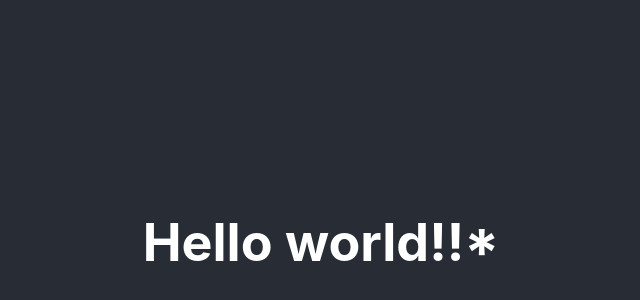
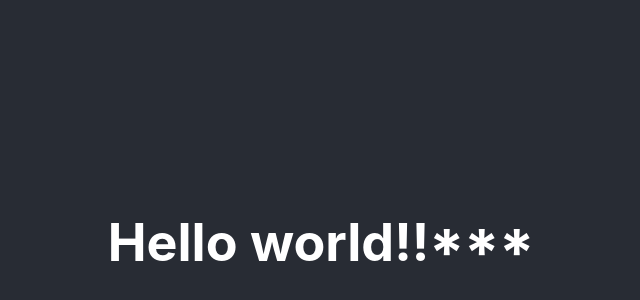
Before and after one commit to fullstack270923/react-hello-world, a React (Create React App) app: page / in a window 1280 px wide. Shown: the part 158-458 px from the top of the page, without its empty margins (319-959 px from the left). Built offline with nearby package versions, Linux system fonts and the light colour scheme.

Commit message:
First app (#2)
* .

* Update App.js

* Update App.js

* Update App.js

---------

Co-authored-by: fullstack290623 <fullstack290623@gmail.com>

```diff
--- a/src/App.js
+++ b/src/App.js
@@ -5,7 +5,7 @@ function App() {
   return (
     <div className="App">
       <header className="App-header">
-        <h1>Hello world!!*</h1>
+        <h1>Hello world!!***</h1>
       </header>
     </div>
   );
```
